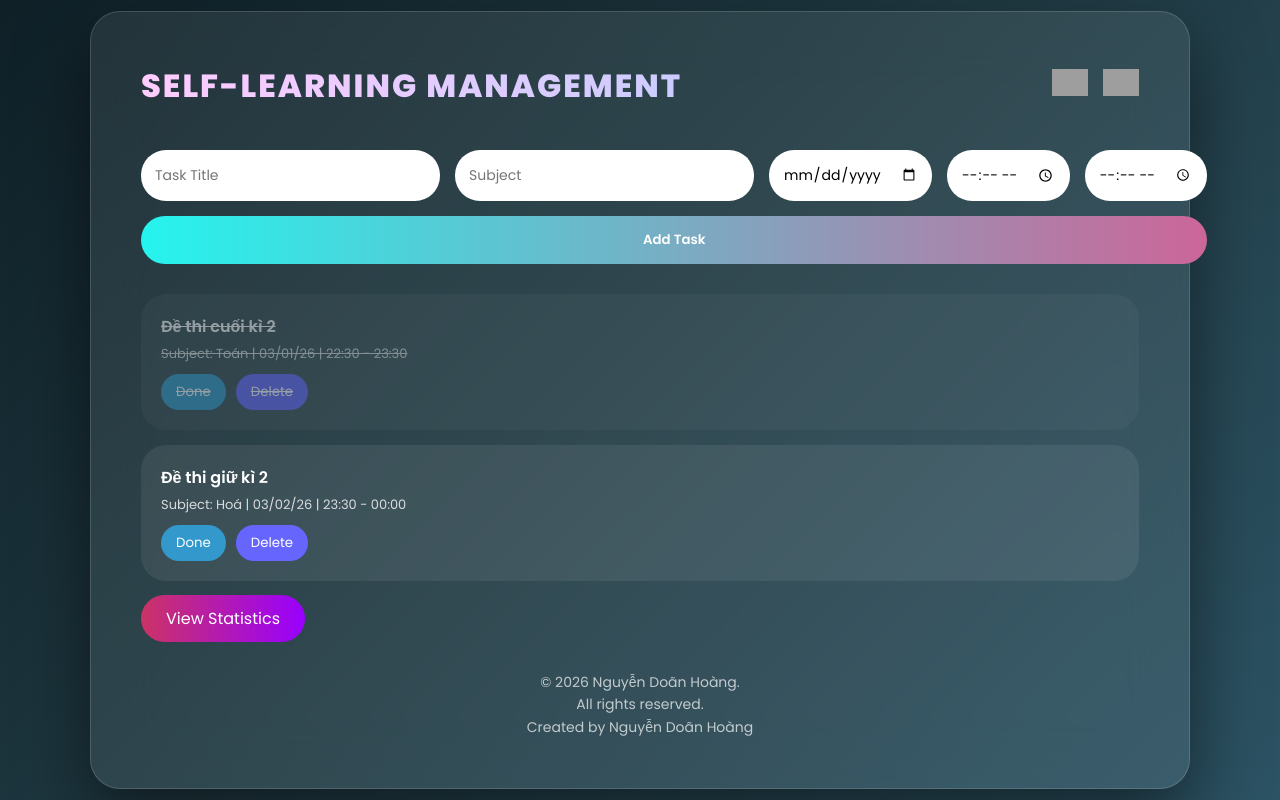
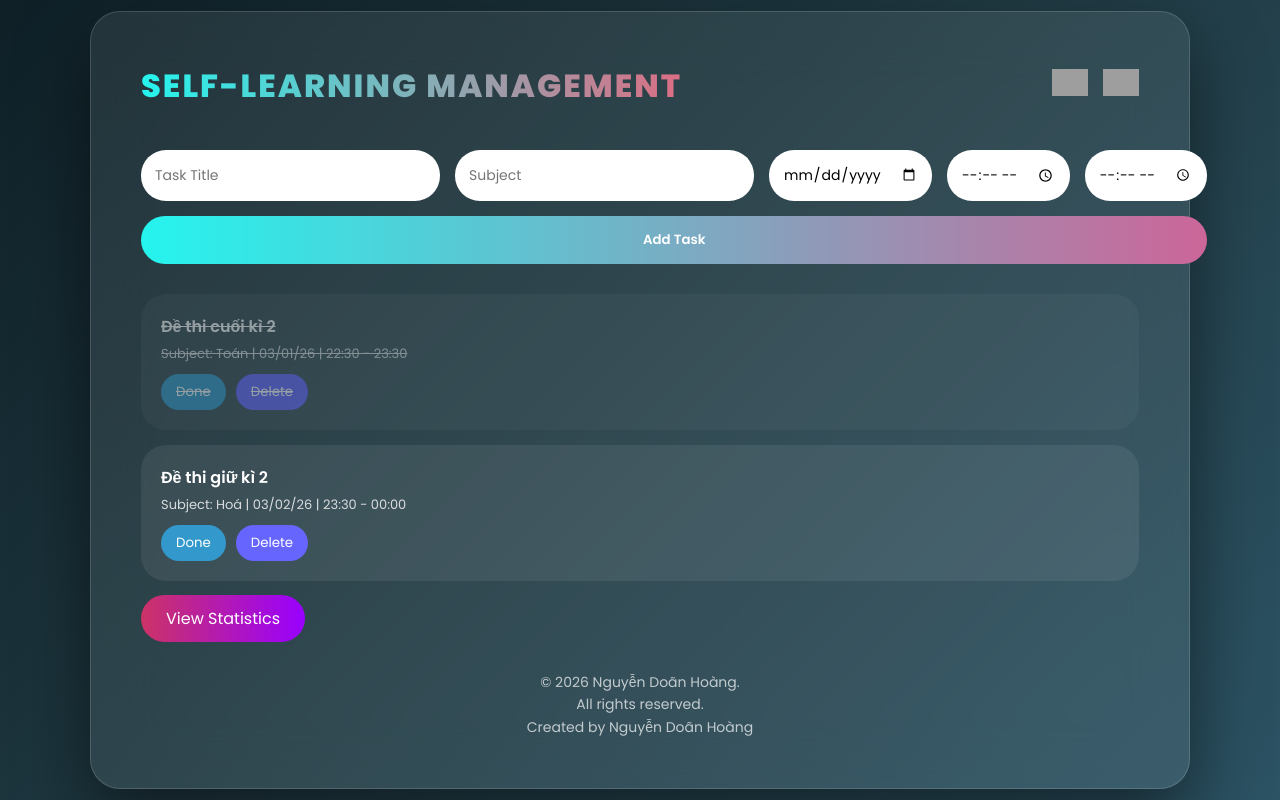
Before and after one commit to ndhoang1401-ops/self-learning-management, a Flask app: page / in a window 1280 px wide. Run offline with Flask 3, Linux system fonts and the light colour scheme; grey boxes are pictures that could not be loaded.

```diff
--- a/templates/index.html
+++ b/templates/index.html
@@ -50,7 +50,7 @@ body{
     font-size:32px;
     font-weight:800;
     text-transform:uppercase;
-    background:linear-gradient(90deg,#FFCCFF,#CCCCFF);
+    background:linear-gradient(90deg,#25f4ee,#dc6e84);
     background-clip:text;
     -webkit-background-clip:text;
     color:transparent;
```
